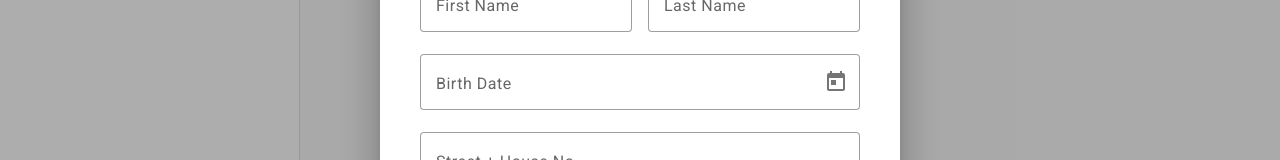
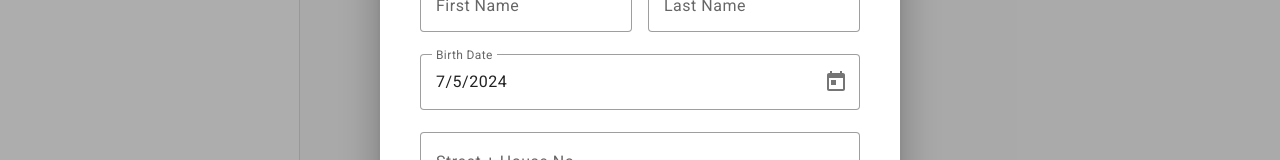
Before and after one commit to GDR1909/Simple-CRM, an Angular app: page /user in a window 1280 px wide. Both pictures are taken after a click on the button "person_add". Shown: the part 266-426 px from the top of the page. Built offline with nearby package versions, Linux system fonts and the light colour scheme.

Commit message:
link variables to input fields

```diff
--- a/src/app/dialog-add-user/dialog-add-user.component.html
+++ b/src/app/dialog-add-user/dialog-add-user.component.html
@@ -5,13 +5,13 @@
         <div>
             <mat-form-field appearance="outline" class="mr-16">
                 <mat-label>First Name</mat-label>
-                <input matInput placeholder="Placeholder">
+                <input [(ngModel)]="user.firstName" matInput placeholder="Placeholder">
                 <!-- <mat-hint>Please enter your first name</mat-hint> -->
             </mat-form-field>
 
             <mat-form-field appearance="outline">
                 <mat-label>Last Name</mat-label>
-                <input matInput placeholder="Placeholder">
+                <input [(ngModel)]="user.lastName" matInput placeholder="Placeholder">
                 <!-- <mat-hint>Please enter your last name</mat-hint> -->
             </mat-form-field>
         </div>
@@ -19,7 +19,7 @@
         <div>
             <mat-form-field appearance="outline" class="fullWidth">
                 <mat-label>Birth Date</mat-label>
-                <input matInput placeholder="Placeholder" [matDatepicker]="picker1" [matDatepickerFilter]="dateFilter">
+                <input [(ngModel)]="birthDate" matInput placeholder="Placeholder" [matDatepicker]="picker1">
                 <mat-datepicker-toggle matIconSuffix [for]="picker1"></mat-datepicker-toggle>
                 <mat-datepicker #picker1></mat-datepicker>
                 <!-- <mat-hint>Please enter your birth date</mat-hint> -->
@@ -29,7 +29,7 @@
         <div>
             <mat-form-field appearance="outline" class="fullWidth">
                 <mat-label>Street + House No.</mat-label>
-                <input matInput placeholder="Placeholder">
+                <input [(ngModel)]="user.street" matInput placeholder="Placeholder">
                 <!-- <mat-hint>Please enter your address</mat-hint> -->
             </mat-form-field>
         </div>
@@ -37,13 +37,13 @@
         <div>
             <mat-form-field appearance="outline" class="mr-16">
                 <mat-label>Zip code</mat-label>
-                <input matInput placeholder="Placeholder">
+                <input [(ngModel)]="user.zipCode" matInput placeholder="Placeholder">
                 <!-- <mat-hint>Please enter your zip code</mat-hint> -->
             </mat-form-field>
 
             <mat-form-field appearance="outline">
                 <mat-label>City</mat-label>
-                <input matInput placeholder="Placeholder">
+                <input [(ngModel)]="user.city" matInput placeholder="Placeholder">
                 <!-- <mat-hint>Please enter your city</mat-hint> -->
             </mat-form-field>
         </div>
@@ -51,6 +51,6 @@
 
     <mat-dialog-actions>
         <button mat-button>Cancel</button>
-        <button mat-button cdkFocusInitial>Save</button>
+        <button mat-button (click)="saveUser()" cdkFocusInitial>Save</button>
     </mat-dialog-actions>
 </div>
--- a/src/app/dialog-add-user/dialog-add-user.component.ts
+++ b/src/app/dialog-add-user/dialog-add-user.component.ts
@@ -12,6 +12,7 @@ import {
   MatDatepickerToggle,
 } from '@angular/material/datepicker';
 import { FormsModule, ReactiveFormsModule } from '@angular/forms';
+import { User } from '../../models/user.class';
 
 @Component({
   selector: 'app-dialog-add-user',
@@ -36,9 +37,17 @@ import { FormsModule, ReactiveFormsModule } from '@angular/forms';
   styleUrl: './dialog-add-user.component.scss',
 })
 export class DialogAddUserComponent {
-  dateFilter = (d: Date | null): boolean => {
-    const today = new Date();
-    today.setHours(0, 0, 0, 0);
-    return (d || new Date()) >= today;
-  };
+  user: User = new User();
+  birthDate: Date;
+
+
+  constructor() {
+    this.birthDate = new Date();
+  }
+
+
+  saveUser() {
+    this.user.birthDate = this.birthDate.getTime();
+    console.log('Current user is:', this.user);
+  }
 }
--- a/src/app/user/user.component.ts
+++ b/src/app/user/user.component.ts
@@ -8,6 +8,7 @@ import { MatSelectModule } from '@angular/material/select';
 import { MatFormFieldModule } from '@angular/material/form-field';
 import { MatDialog } from '@angular/material/dialog';
 import { DialogAddUserComponent } from '../dialog-add-user/dialog-add-user.component';
+import { User } from '../../models/user.class';
 
 @Component({
   selector: 'app-user',
@@ -20,7 +21,7 @@ import { DialogAddUserComponent } from '../dialog-add-user/dialog-add-user.compo
     ReactiveFormsModule,
     CdkScrollable,
     MatSelectModule,
-    MatFormFieldModule
+    MatFormFieldModule,
   ],
   templateUrl: './user.component.html',
   styleUrl: './user.component.scss',
@@ -28,8 +29,11 @@ import { DialogAddUserComponent } from '../dialog-add-user/dialog-add-user.compo
 export class UserComponent {
   positionOptions: TooltipPosition[] = ['below', 'above', 'left', 'right'];
   position = new FormControl(this.positionOptions[1]);
+  user: User = new User();
+
 
   constructor(public dialog: MatDialog) {}
+
 
   openDialog() {
     this.dialog.open(DialogAddUserComponent);
```
